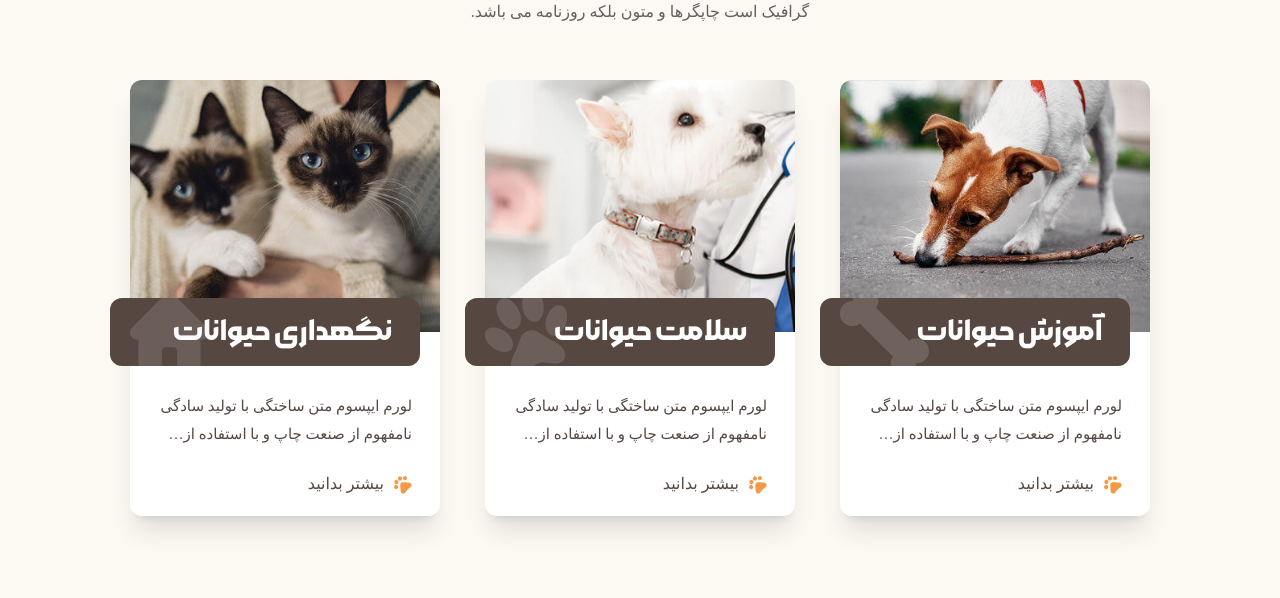
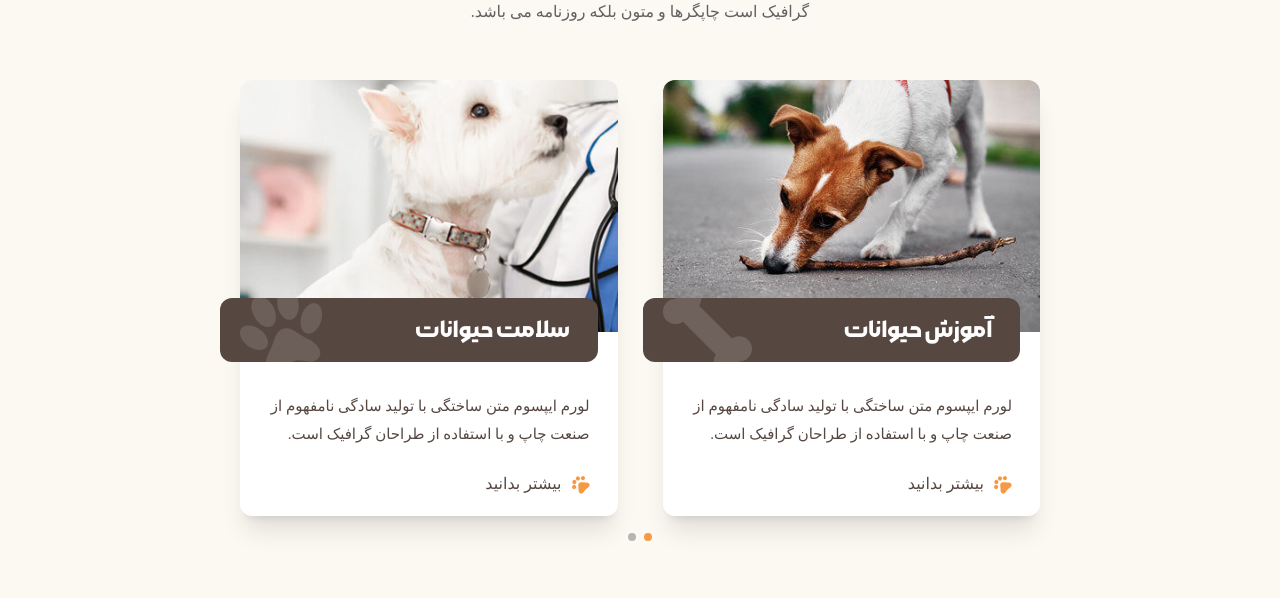
Before and after one commit to HoseinParvaresh/pet-shop, a Next.js app: page / in a window 1280 px wide. Shown: the part 1561-2159 px from the top of the page. Built offline with nearby package versions, Linux system fonts and the light colour scheme; a web font is replaced by a local one.

Commit message:
fix ourServices card for large screens respansive

```diff
--- a/src/components/templates/Home/OurServices/OurServices.js
+++ b/src/components/templates/Home/OurServices/OurServices.js
@@ -18,7 +18,7 @@ export default function OurServices() {
           </p>
         </div>
         {/* ous service card */}
-        <div className="block w-full">
+        <div className="container">
           <Swiper
             style={{
               "--swiper-pagination-color": "#F69946",
@@ -28,13 +28,13 @@ export default function OurServices() {
             modules={[Pagination]}
             pagination={true}
             slidesPerView={1}
-            className="!py-10 !px-5 !justify-center"
+            className="!py-10 !px-5"
             spaceBetween={45}
             breakpoints={{
-              630: {
+              768: {
                 slidesPerView: 2
               },
-              1037: {
+              1400: {
                 slidesPerView: 3,
               },
             }}
--- a/src/components/templates/Home/OurServices/OurServicesCard.js
+++ b/src/components/templates/Home/OurServices/OurServicesCard.js
@@ -2,12 +2,12 @@ import Link from "next/link";
 import { MdOutlinePets } from "react-icons/md";
 export default function OurServicesCard({title,src,icon,desc,link}) {
     return (
-        <div data-aos="fade-up" className="rounded-xl w-full md:max-w-91 shadow-xl bg-white group relative">
+        <div data-aos="fade-up" className="rounded-xl w-full shadow-xl bg-white group relative">
             {/* image */}
             <img className=" rounded-t-xl h-63 w-full object-cover" src={src} alt={title} />
             {/* title */}
             <div className="flex ml-5 overflow-hidden justify-between items-center absolute top-[53%] xl:top-1/2 right-5 px-6 xl:px-7 py-3 xl:py-4 bg-dark-primary group-hover:bg-primary transition-colors duration-300 w-full rounded-xl">
-                <Link href={link} className="font-MorabbaBold text-2xl xl:text-3xl text-white">{title}</Link>
+                <Link href={link} className="font-MorabbaBold text-2xl text-white">{title}</Link>
                 <img src={`/images/${icon}.png`} alt={title} className=" absolute left-5" />
             </div>
             {/* detail */}
```
